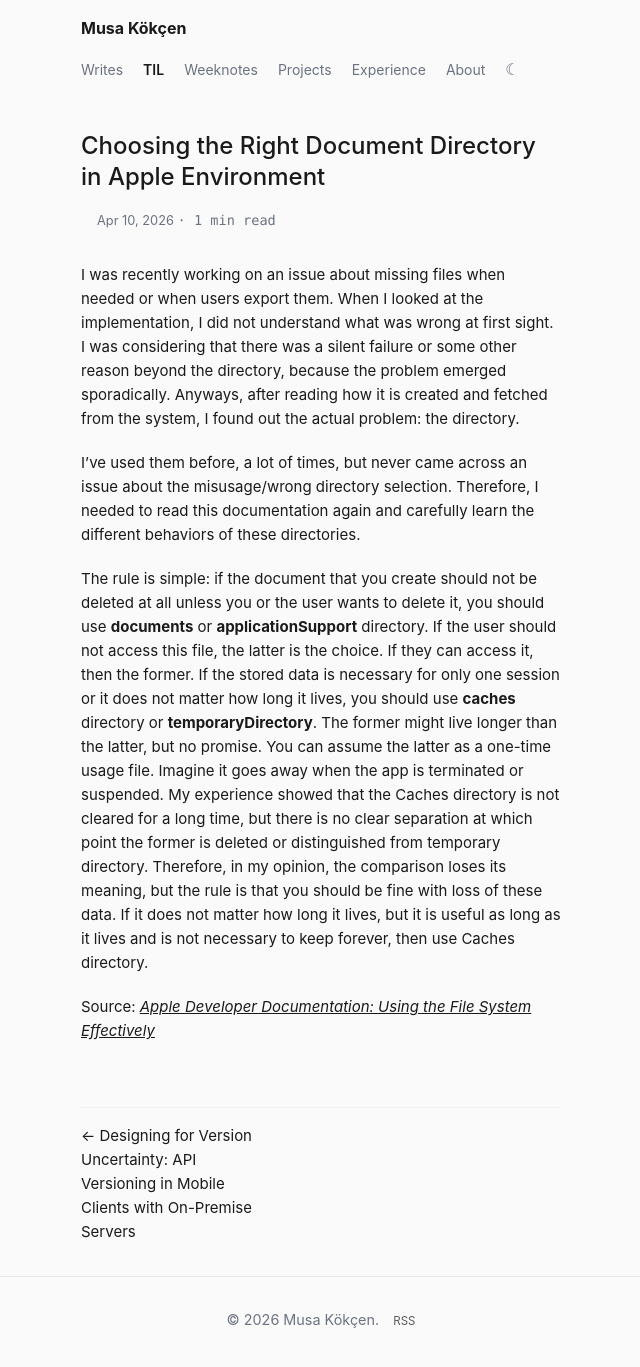
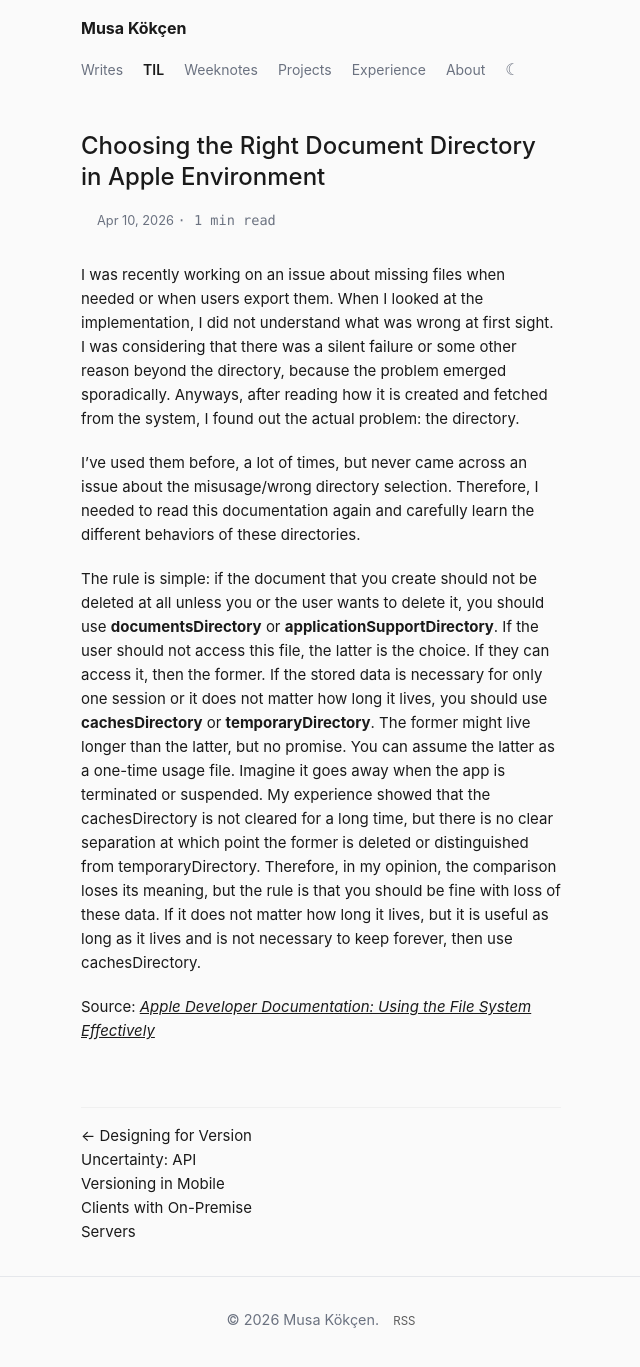
Before and after one commit to musakokcen/musakocen.github.io, a Jekyll site: the page built from _posts/2026-04-10-til.md, in a window 1280 px wide. Shown: the whole page, without its empty margins (319-959 px from the left). Built offline with Jekyll 4.4.1, drawn with Linux system fonts in a browser that asks for light colours.

Commit message:
update directory references

```diff
--- a/_posts/2026-04-10-til.md
+++ b/_posts/2026-04-10-til.md
@@ -7,6 +7,6 @@
 
 <p>I was recently working on an issue about missing files when needed or when users export them. When I looked at the implementation, I did not understand what was wrong at first sight. I was considering that there was a silent failure or some other reason beyond the directory, because the problem emerged sporadically. Anyways, after reading how it is created and fetched from the system, I found out the actual problem: the directory.</p>
 <p>I’ve used them before, a lot of times, but never came across an issue about the misusage/wrong directory selection. Therefore, I needed to read this documentation again and carefully learn the different behaviors of these directories.</p>
-<p>The rule is simple: if the document that you create should not be deleted at all unless you or the user wants to delete it, you should use <b>documents</b> or <b>applicationSupport</b> directory. If the user should not access this file, the latter is the choice. If they can access it, then the former. If the stored data is necessary for only one session or it does not matter how long it lives, you should use <b>caches</b> directory or <b>temporaryDirectory</b>. The former might live longer than the latter, but no promise. You can assume the latter as a one-time usage file. Imagine it goes away when the app is terminated or suspended. My experience showed that the Caches directory is not cleared for a long time, but there is no clear separation at which point the former is deleted or distinguished from temporary directory. Therefore, in my opinion, the comparison loses its meaning, but the rule is that you should be fine with loss of these data. If it does not matter how long it lives, but it is useful as long as it lives and is not necessary to keep forever, then use Caches directory.</p>
+<p>The rule is simple: if the document that you create should not be deleted at all unless you or the user wants to delete it, you should use <b>documentsDirectory</b> or <b>applicationSupportDirectory</b>. If the user should not access this file, the latter is the choice. If they can access it, then the former. If the stored data is necessary for only one session or it does not matter how long it lives, you should use <b>cachesDirectory</b> or <b>temporaryDirectory</b>. The former might live longer than the latter, but no promise. You can assume the latter as a one-time usage file. Imagine it goes away when the app is terminated or suspended. My experience showed that the cachesDirectory is not cleared for a long time, but there is no clear separation at which point the former is deleted or distinguished from temporaryDirectory. Therefore, in my opinion, the comparison loses its meaning, but the rule is that you should be fine with loss of these data. If it does not matter how long it lives, but it is useful as long as it lives and is not necessary to keep forever, then use cachesDirectory.</p>
 
 Source: *<a href ="https://developer.apple.com/documentation/foundation/using-the-file-system-effectively#overview" target="_blank" class="underline">Apple Developer Documentation: Using the File System Effectively</a>*
```
